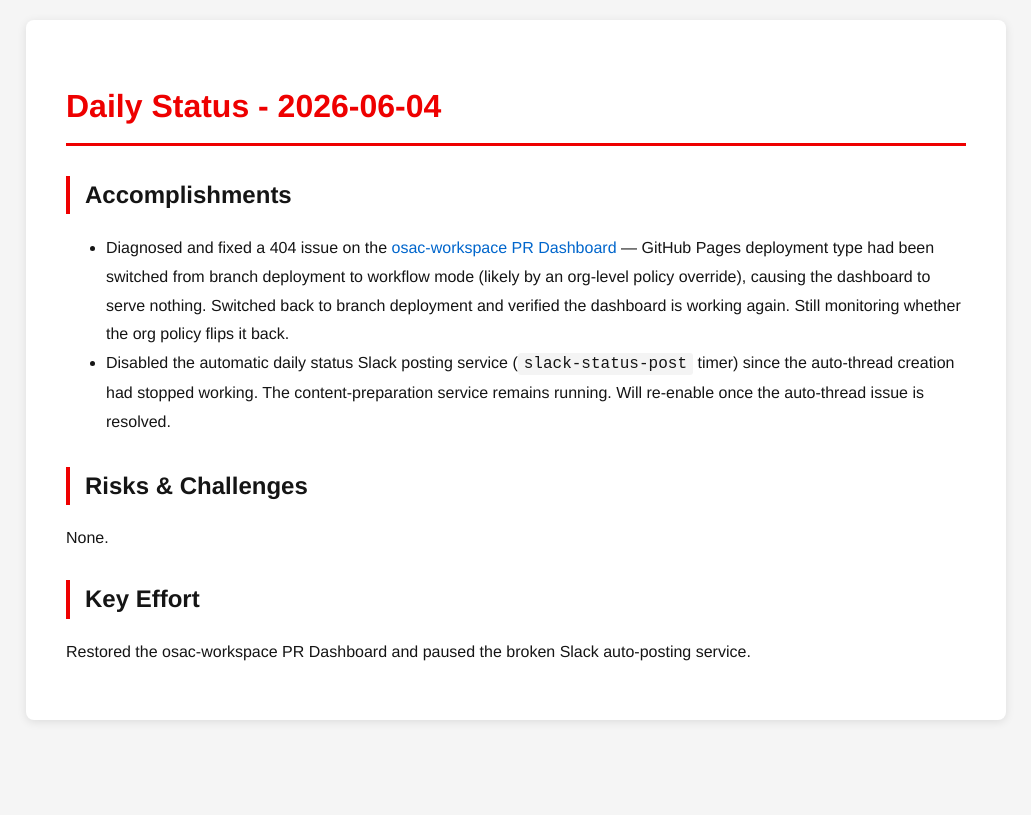
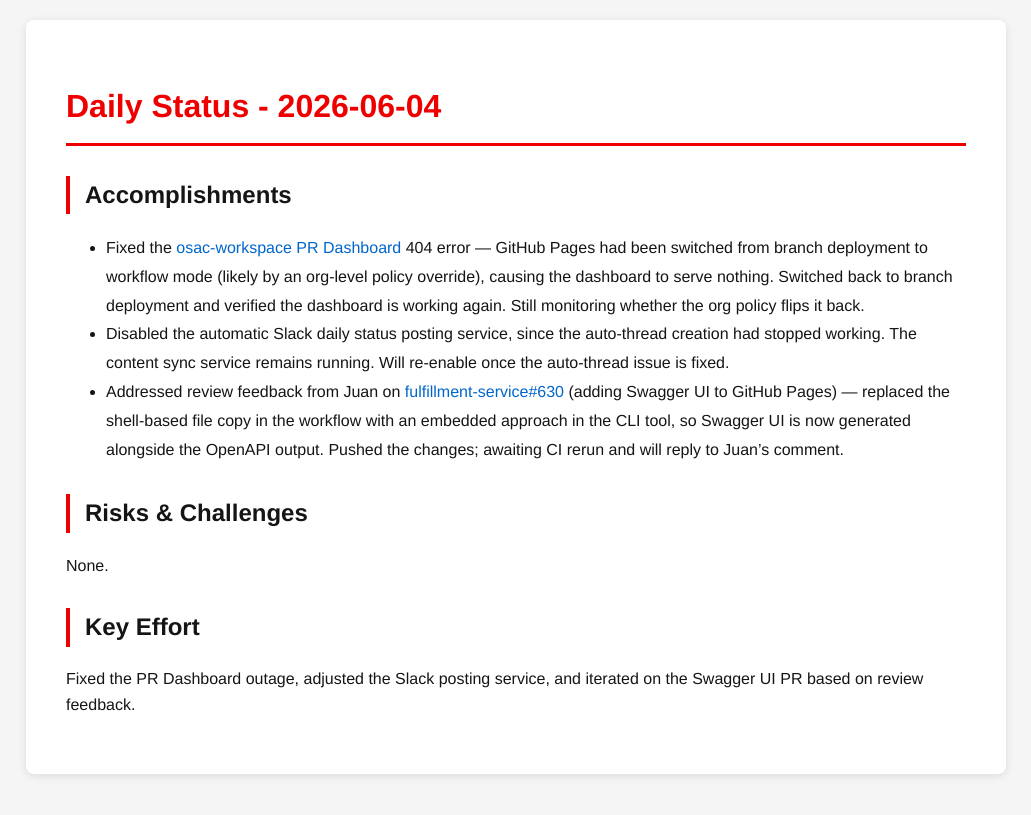
Before and after one commit to tzvatot/daily-status, a Jekyll site: the page built from 2026-06-04.md, in a window 1280 px wide. Shown: the top 815 px of the page, without its empty margins (124-1155 px from the left). Built offline with Jekyll 4.4.1, drawn with Linux system fonts in a browser that asks for light colours.

Commit message:
Daily status update - 2026-06-04

```diff
--- a/2026-06-04.md
+++ b/2026-06-04.md
@@ -7,11 +7,12 @@ date: 2026-06-04
 # Daily Status - 2026-06-04
 
 ## Accomplishments
-- Diagnosed and fixed a 404 issue on the [osac-workspace PR Dashboard](https://osac-project.github.io/osac-workspace/pr-dashboard/) — GitHub Pages deployment type had been switched from branch deployment to workflow mode (likely by an org-level policy override), causing the dashboard to serve nothing. Switched back to branch deployment and verified the dashboard is working again. Still monitoring whether the org policy flips it back.
-- Disabled the automatic daily status Slack posting service (`slack-status-post` timer) since the auto-thread creation had stopped working. The content-preparation service remains running. Will re-enable once the auto-thread issue is resolved.
+- Fixed the [osac-workspace PR Dashboard](https://osac-project.github.io/osac-workspace/pr-dashboard/) 404 error — GitHub Pages had been switched from branch deployment to workflow mode (likely by an org-level policy override), causing the dashboard to serve nothing. Switched back to branch deployment and verified the dashboard is working again. Still monitoring whether the org policy flips it back.
+- Disabled the automatic Slack daily status posting service, since the auto-thread creation had stopped working. The content sync service remains running. Will re-enable once the auto-thread issue is fixed.
+- Addressed review feedback from Juan on [fulfillment-service#630](https://github.com/osac-project/fulfillment-service/pull/630) (adding Swagger UI to GitHub Pages) — replaced the shell-based file copy in the workflow with an embedded approach in the CLI tool, so Swagger UI is now generated alongside the OpenAPI output. Pushed the changes; awaiting CI rerun and will reply to Juan's comment.
 
 ## Risks & Challenges
 None.
 
 ## Key Effort
-Restored the osac-workspace PR Dashboard and paused the broken Slack auto-posting service.
+Fixed the PR Dashboard outage, adjusted the Slack posting service, and iterated on the Swagger UI PR based on review feedback.
```
